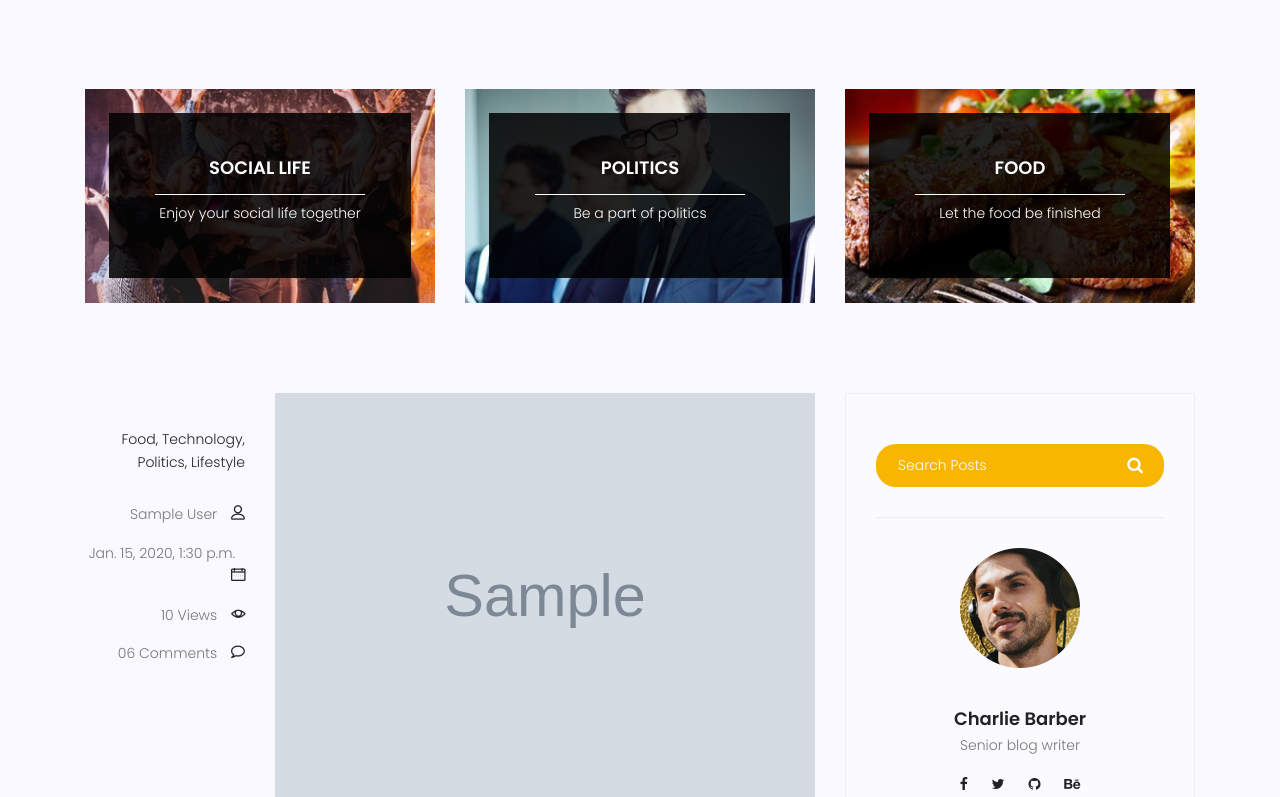
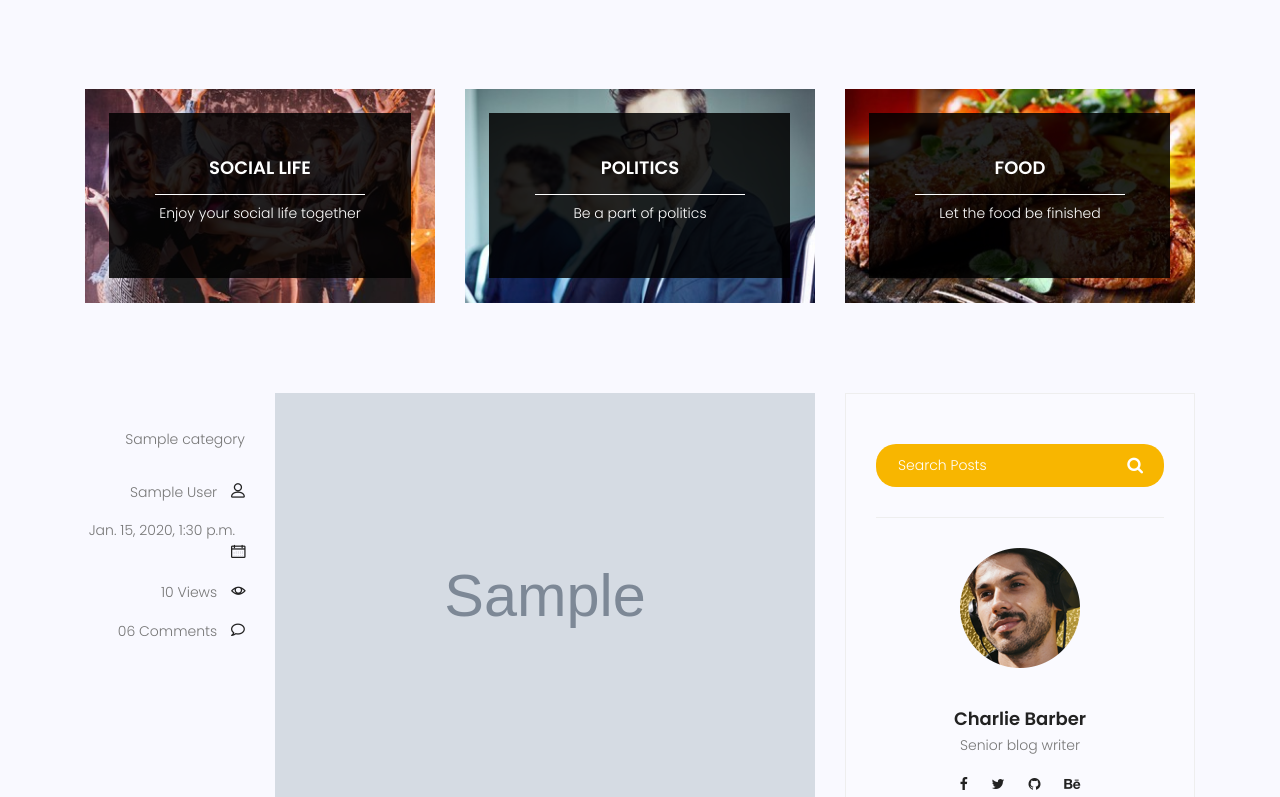
Before and after one commit to sareh6142/maktab-travel, a Django app: page /blog/ in a window 1280 px wide. Shown: the part 689-1486 px from the top of the page. Run offline with Django 5.2, Linux system fonts and the light colour scheme; tables that the repository leaves empty hold one stand-in row (values such as "Sample post"); grey boxes marked "Sample" are stand-in pictures; some libraries are stand-ins or nearby versions.

Commit message:
tamrin -2-1

```diff
--- a/blog/admin.py
+++ b/blog/admin.py
@@ -1,5 +1,5 @@
 from django.contrib import admin
-from .models import Post
+from .models import Post,Category
 
 # Register your models here.
 class PostAdmin(admin.ModelAdmin):
@@ -11,3 +11,5 @@ class PostAdmin(admin.ModelAdmin):
     search_fields = ['title','content']
 
 admin.site.register(Post,PostAdmin)
+
+admin.site.register(Category)
--- a/blog/models.py
+++ b/blog/models.py
@@ -1,13 +1,19 @@
 from django.db import models
 from django.contrib.auth.models import User
 # Create your models here.
+class Category(models.Model):
+    name = models.CharField(max_length=255)
+
+    def __str__(self):
+        return self.name
+
 class Post(models.Model):
     title = models.CharField(max_length=255)
     content = models.TextField()
     image = models.ImageField(upload_to='blog/', default='blog/feature-img5.jpg')
     author= models.ForeignKey(User,on_delete=models.SET_NULL,null=True)
     #tag
-    #category
+    category = models.ManyToManyField(Category)
     counted_views = models.IntegerField(default=0)
     status = models.BooleanField(default=False)
     published_date = models.DateTimeField(null=True)
--- a/blog/urls.py
+++ b/blog/urls.py
@@ -5,8 +5,8 @@ from blog.views import *
 app_name = 'blog'
 urlpatterns = [
 
-    path('',blog_view,name='index'),
-    path('<int:pk>/',blog_single_view,name ='single'),
+    path('', blog_view , name='index'),
+    path('<int:pk>/', blog_single_view , name ='single'),
 
 
 ]
--- a/blog/views.py
+++ b/blog/views.py
@@ -6,10 +6,17 @@ from django.utils import timezone
 
 # Create your views here.
 def blog_single_view(request,pk):
+
     post = get_object_or_404(Post,id=pk)
+    next_post = Post.objects.filter(id__lt=post.id , status= 1).order_by('-id').first()
+    prev_post =Post.objects.filter(id__gt=post.id, status = 1).order_by('-id').last()
+
     post.counted_views+=1
     post.save()
-    context ={'post': post}
+    context ={'post': post,
+               'prev':prev_post,
+               'next':next_post,
+               }
     return render(request,"blog/blog-single.html",context)
 
 
--- a/templates/blog/blog-home.html
+++ b/templates/blog/blog-home.html
@@ -89,10 +89,10 @@
 							<div class="single-post row">
 								<div class="col-lg-3  col-md-3 meta-details">
 									<ul class="tags">
-										<li><a href="#">Food,</a></li>
-										<li><a href="#">Technology,</a></li>
-										<li><a href="#">Politics,</a></li>
-										<li><a href="#">Lifestyle</a></li>
+										<!--{% for cat in post.category.all %}
+										{{cat.name}}
+										{% endfor %}-->
+										{{post.category.all|join:','}}
 									</ul>
 									<div class="user-details row">
 										<p class="user-name col-lg-12 col-md-12 col-6"><a href="#">{{post.author.get_full_name}}</a> <span class="lnr lnr-user"></span></p>
--- a/templates/blog/blog-single.html
+++ b/templates/blog/blog-single.html
@@ -94,13 +94,15 @@
 										</div>
 										<div class="detials">
 											<p>Prev Post</p>
-											<a href="#"><h4>Space The Final Frontier</h4></a>
+
+											<a href="{% url 'blog:single' prev.id %}"><h4>{{prev.title}}</h4></a>
+
 										</div>
 									</div>
 									<div class="col-lg-6 col-md-6 col-12 nav-right flex-row d-flex justify-content-end align-items-center">
 										<div class="detials">
 											<p>Next Post</p>
-											<a href="#"><h4>Telescopes 101</h4></a>
+											<a href="{% url 'blog:single' next.id %}"><h4>{{next.title}}</h4></a>
 										</div>
 										<div class="arrow">
 											<a href="#"><span class="lnr text-white lnr-arrow-right"></span></a>
```
Also changed, not shown: blog/migrations/0005_category_post_category.py (added).
